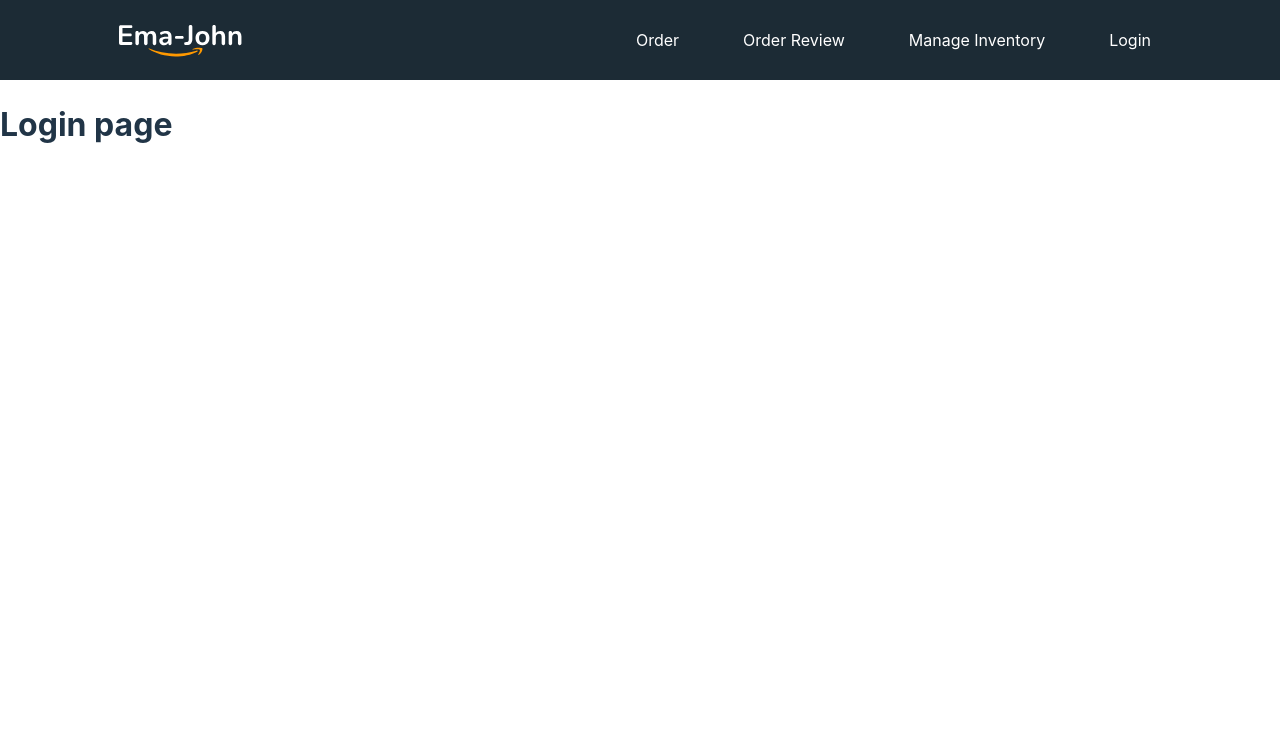
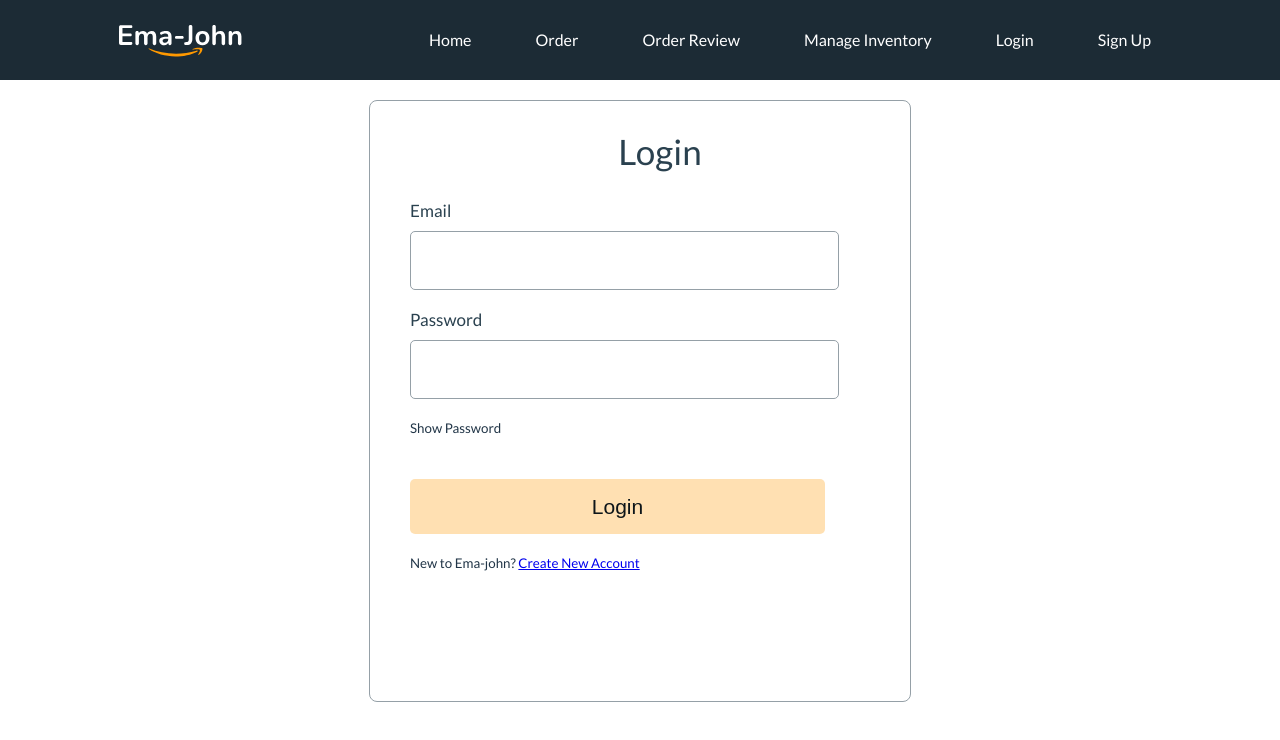
Before and after one commit to Shuyibe48/ema-john-simple, a React (Vite) app: page /login in a window 1280 px wide. Shown: the top 740 px of the page. Built offline with nearby package versions, Linux system fonts and the light colour scheme.

Commit message:
login n sign up page design

```diff
--- a/package.json
+++ b/package.json
@@ -10,6 +10,7 @@
   },
   "dependencies": {
     "@heroicons/react": "^2.0.17",
+    "firebase": "^9.19.1",
     "localforage": "^1.10.0",
     "match-sorter": "^6.3.1",
     "react": "^18.2.0",
--- a/src/components/Header/Header.jsx
+++ b/src/components/Header/Header.jsx
@@ -8,15 +8,17 @@
         <div className='header'>
             <Link to="/">
                 <div className='logo'>
-                    <img src={logo} alt="" />
+                    <img src={logo} />
                 </div>
             </Link>
             <div className="nav">
                 <ul>
+                    <li><Link to="/">Home</Link></li>
                     <li><Link to="/order">Order</Link></li>
                     <li><Link to="/orderReview">Order Review</Link></li>
                     <li><Link to="/manageInventory">Manage Inventory</Link></li>
                     <li><Link to="/login">Login</Link></li>
+                    <li><Link to="/signup">Sign Up</Link></li>
                 </ul>
             </div>
         </div>
--- a/src/components/Login/Login.css
+++ b/src/components/Login/Login.css
@@ -0,0 +1,58 @@
+.form-container {
+    width: 500px;
+    height: 600px;
+    margin: 20px auto;
+    border: 1px solid #95A0A7;
+    border-radius: 8px;
+    padding-left: 40px;
+}
+
+.form-title {
+    font-family: 'Lato';
+    font-style: normal;
+    font-weight: 400;
+    font-size: 35px;
+    line-height: 42px;
+    letter-spacing: 0.0025em;
+    color: #2A414F;
+    text-align: center;
+}
+
+.form-control {
+    margin-bottom: 20px;
+}
+
+.form-control label {
+    display: block;
+    font-size: 17px;
+    line-height: 20px;
+    letter-spacing: 0.0015em;
+    margin-bottom: 10px;
+    color: #2A414F;
+}
+
+.form-control input {
+    width: 415px;
+    height: 55px;
+    border: 1px solid #95A0A7;
+    border-radius: 5px;
+    font-size: 1.5em;
+    padding-left: 10px;
+}
+
+.btn-submit {
+    width: 415px;
+    height: 55px;
+    background: rgba(255, 153, 0, 0.3);
+    border-radius: 5px;
+    border: none;
+    margin-top: 20px;
+    font-size: 21px;
+    line-height: 25px;
+    letter-spacing: 0.0015em;
+    color: #0E161A;
+}
+
+.btn-submit:hover {
+    background: rgba(255, 153, 0, 0.6);
+}
--- a/src/components/Login/Login.jsx
+++ b/src/components/Login/Login.jsx
@@ -1,10 +1,30 @@
-import React from 'react';
+import React, { useState } from 'react';
 import './Login.css'
+import { Link } from 'react-router-dom';
 
 const Login = () => {
+    const [show, setShow] = useState(false);
+
     return (
-        <div>
-            <h1>Login page</h1>
+        <div className='form-container'>
+            <h2 className='form-title'>Login</h2>
+            <form>
+                <div className="form-control">
+                    <label htmlFor="email">Email</label>
+                    <input type="email" name="email" id="" required />
+                </div>
+                <div className="form-control">
+                    <label htmlFor="password">Password</label>
+                    <input type={show ? "text" : "password"} name="password" id="" required />
+                    <p onClick={() => setShow(!show)}><small>
+                        {
+                            show ? <span>Hide Password</span> : <span>Show Password</span>
+                        }
+                    </small></p>
+                </div>
+                <input className='btn-submit' type="submit" value="Login" />
+            </form>
+            <p><small>New to Ema-john? <Link to="/signup">Create New Account</Link></small></p>
         </div>
     );
 };
--- a/src/components/OrderProducts/OrderProducts.jsx
+++ b/src/components/OrderProducts/OrderProducts.jsx
@@ -3,7 +3,10 @@
 import { TrashIcon } from '@heroicons/react/24/solid'
 
 const OrderProducts = ({ orderProduct, handleRemoveProduct }) => {
-    const { img, name, price, shipping, id } = (orderProduct)
+    const { img, name, price, shipping, id, quantity } = (orderProduct)
+
+    let totalPrice = price * quantity
+
     return (
         <div className='order-cart'>
             <div className='order-cart-body'>
@@ -14,6 +17,8 @@
                     <h6>{name}</h6>
                     <p>Price: <span>${price}</span></p>
                     <p>Shipping: <span>${shipping}</span></p>
+                    <p>Quantity: <span>{quantity}</span></p>
+                    <p>Total Price: <span>${totalPrice}</span></p>
                 </div>
             </div>
             <div>
--- a/src/components/Shop/Shop.jsx
+++ b/src/components/Shop/Shop.jsx
@@ -40,7 +40,7 @@
             product.quantity = 1
             newCart = [...cart, product]
         } else {
-            exist.quantity = + 1
+            exist.quantity += 1
             const remaining = cart.filter(productInCart => productInCart.id !== product.id)
             newCart = [...remaining, exist]
         }
--- /dev/null
+++ b/src/components/SignUp/SignUp.css
@@ -0,0 +1,3 @@
+.text-error{
+    color: rgb(243, 89, 89);
+}
--- /dev/null
+++ b/src/components/SignUp/SignUp.jsx
@@ -0,0 +1,30 @@
+import React from 'react';
+import './SignUp.css'
+import { Link } from 'react-router-dom';
+
+const SignUp = () => {
+    return (
+        <div className='form-container'>
+            <h2 className='form-title'>Sign Up</h2>
+            <form>
+                <div className="form-control">
+                    <label htmlFor="email">Email</label>
+                    <input type="email" name="email" id="" required />
+                </div>
+                <div className="form-control">
+                    <label htmlFor="password">Password</label>
+                    <input type="password" name="password" id="" required />
+                </div>
+                <div className="form-control">
+                    <label htmlFor="confirm">Confirm Password</label>
+                    <input type="password" name="confirm" id="" required />
+                </div>
+                <input className='btn-submit' type="submit" value="Sign Up" />
+            </form>
+            <p><small>Already have an account? <Link to="/login">Login</Link></small></p>
+            <p className='text-error'>error</p>
+        </div>
+    );
+};
+
+export default SignUp;
--- a/src/index.css
+++ b/src/index.css
@@ -1,5 +1,7 @@
+@import url('https://fonts.googleapis.com/css2?family=Lato:ital,wght@0,400;0,700;1,400&display=swap');
+
 :root {
-  font-family: Inter, system-ui, Avenir, Helvetica, Arial, sans-serif;
+  font-family: 'Lato', sans-serif;
   line-height: 1.5;
   font-weight: 400;
 
```
Also changed, not shown: src/firebase/firebase.config.js (added, +19 -0 lines), src/main.jsx (+12 -7 lines), 1 other file (tests, documents, lock files or other folders).
